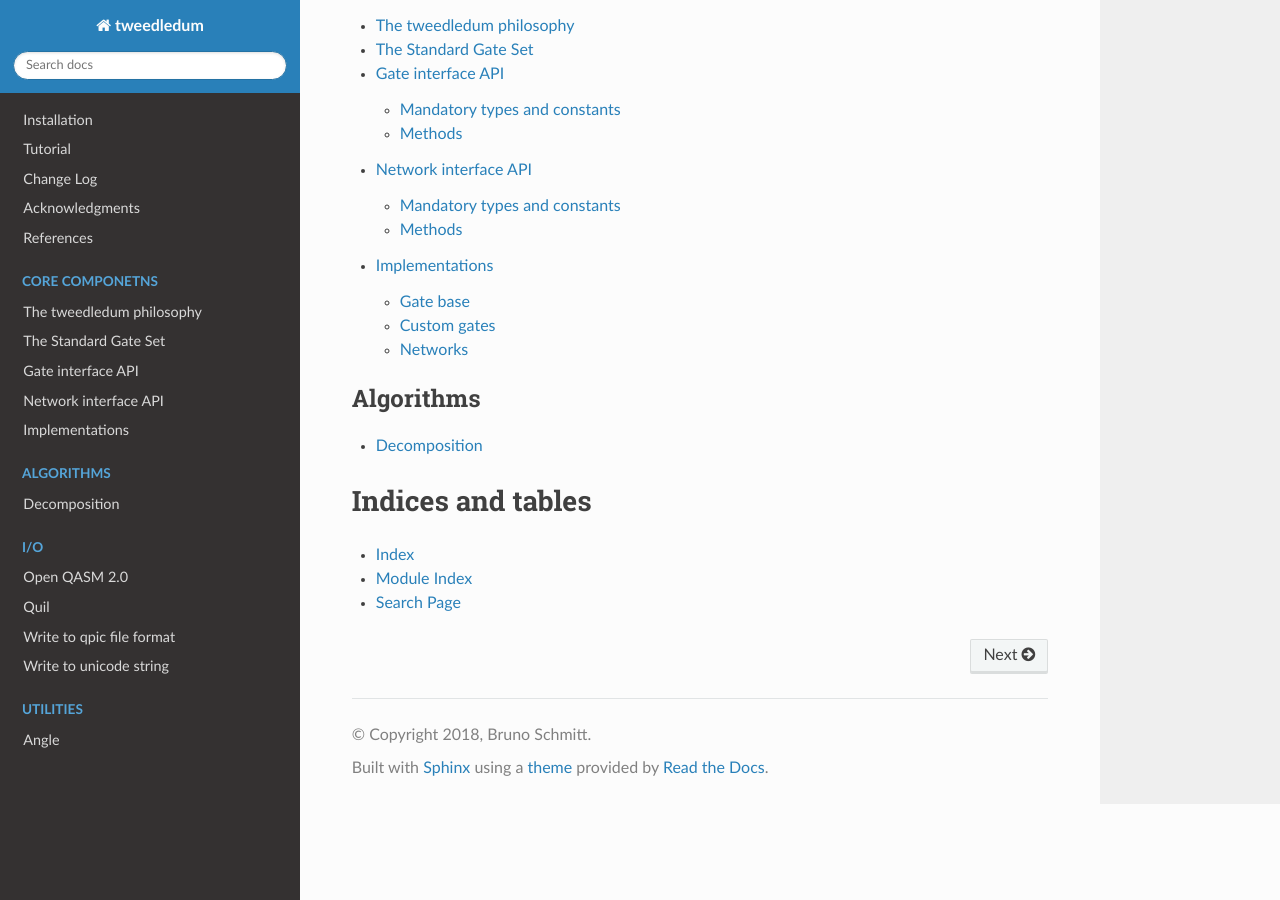
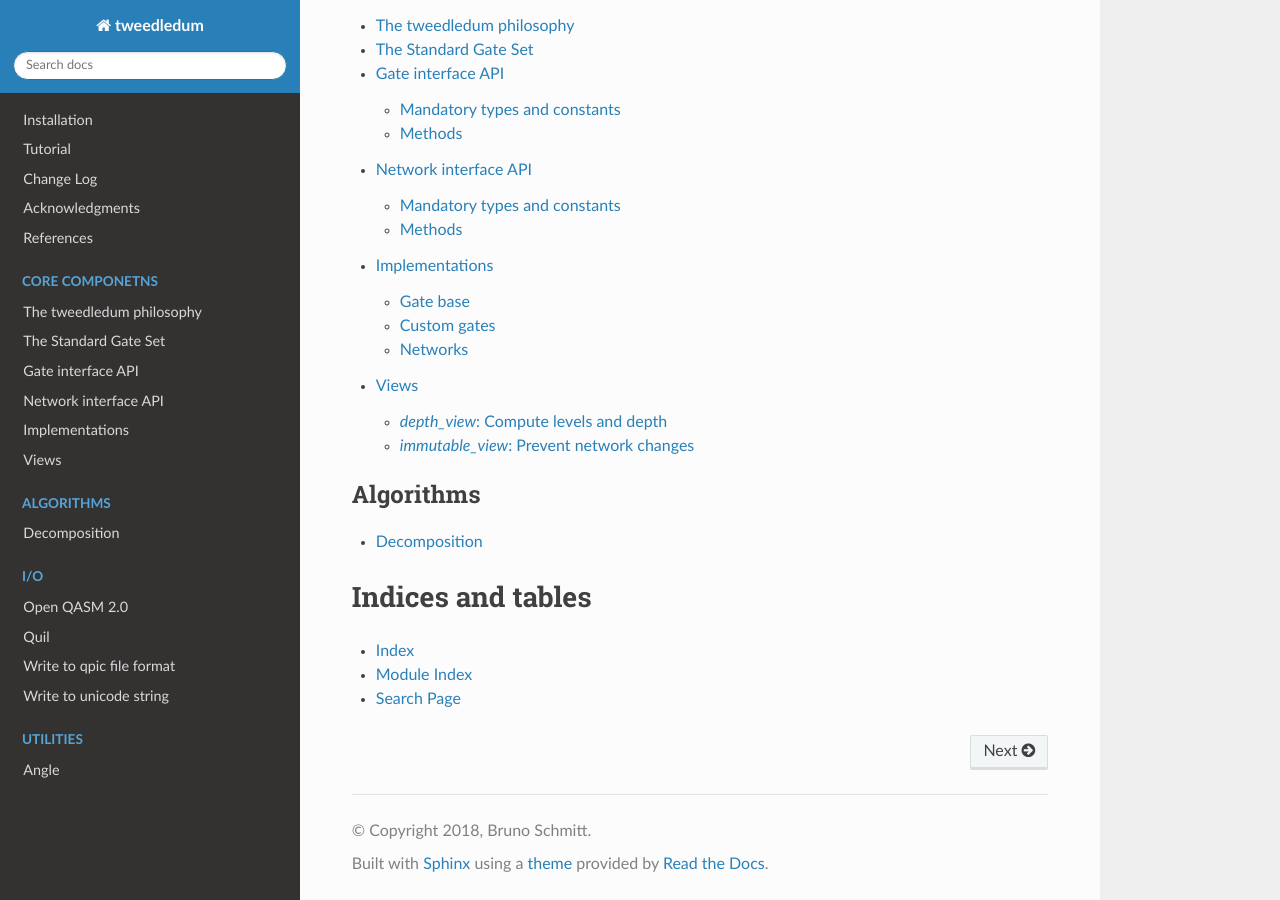
Before and after one commit to boschmitt/tweedledum, a Sphinx documentation site: the page built from docs/index.rst, in a window 1280 px wide and 900 px high, scrolled down 530 px. Built offline with Sphinx 7.4.7 and the Read the Docs theme 2.0.0, drawn with Linux system fonts in a browser that asks for light colours; pages that are not in the unit, such as notebooks, are missing from menus; some of the changed lines change nothing that is shown.

Commit message:
Adding/fixing views documentation.

```diff
--- /dev/null
+++ b/docs/core/views.rst
@@ -0,0 +1,27 @@
+Views
+-----
+
+Views can modify the implementation of a network interface by
+
+1. adding interface methods that are not supported by the implementation,
+2. changing the implementation of interface methods, and
+3. deleting interface methods.
+
+Views implement the network interface and can be passed like a network to an
+algorithm. Several views are implemented in tweedledum.
+
+`depth_view`: Compute levels and depth
+~~~~~~~~~~~~~~~~~~~~~~~~~~~~~~~~~~~~~~
+
+**Header:** ``tweedledum/views/depth_view.hpp``
+
+.. doxygenclass:: tweedledum::depth_view
+   :members:
+
+`immutable_view`: Prevent network changes
+~~~~~~~~~~~~~~~~~~~~~~~~~~~~~~~~~~~~~~~~~
+
+**Header:** ``tweedledum/views/immutable_view.hpp``
+
+.. doxygenclass:: tweedledum::immutable_view
+   :members:
--- a/docs/index.rst
+++ b/docs/index.rst
@@ -24,6 +24,7 @@
    core/gate
    core/network
    core/implementations
+   core/views
 
 .. toctree::
    :maxdepth: 2
```
Also changed, not shown: 1 other file.
